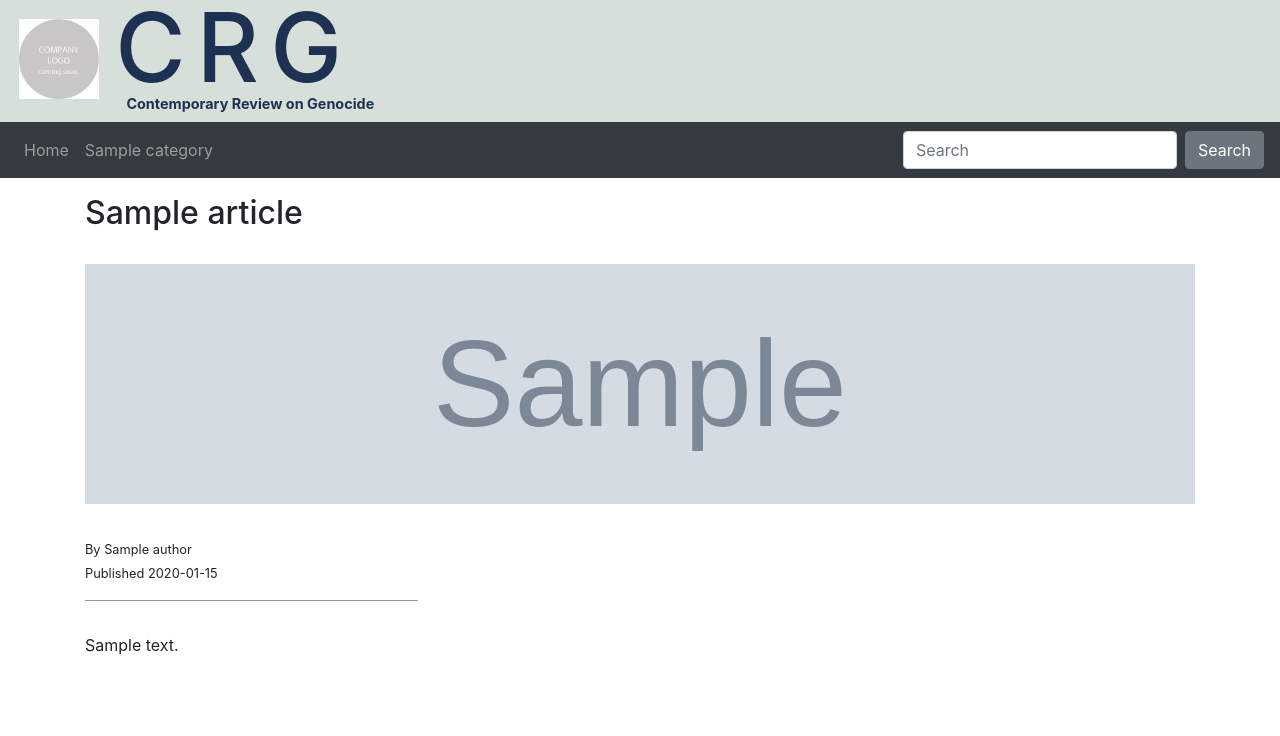
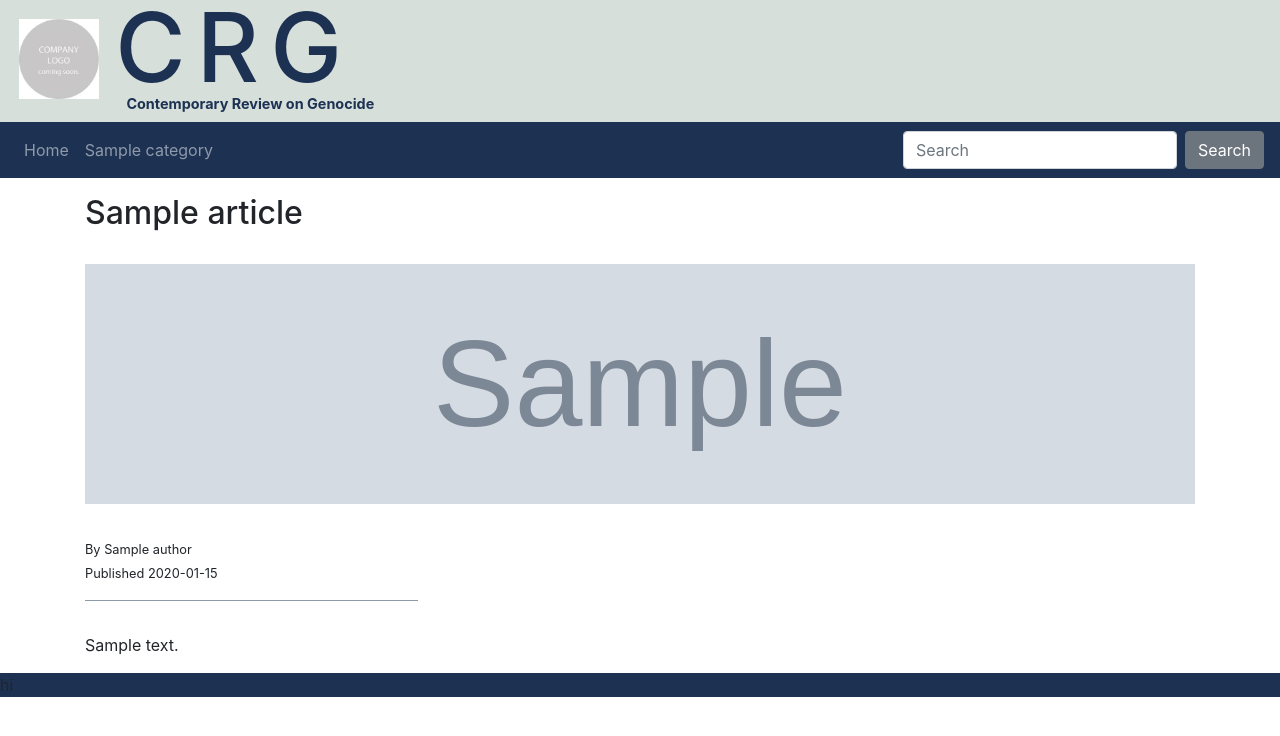
Before and after one commit to sventi555/CRG, a Django app: a page that uses templates/layout.html in a window 1280 px wide. Shown: the top 736 px of the page. Run offline with Django 3.2, Linux system fonts and the light colour scheme; tables that the repository leaves empty hold one stand-in row (values such as "Sample post"); grey boxes marked "Sample" are stand-in pictures; some libraries are stand-ins or nearby versions.

Commit message:
working on footer

```diff
--- a/static/css/styles.css
+++ b/static/css/styles.css
@@ -30,6 +30,10 @@
     margin: -1.3rem 0 0 0.7rem;
 }
 
+.navbar {
+    background-color: #1d3253;
+}
+
 .sticky {
     position: fixed;
     top: 0;
@@ -37,6 +41,6 @@
     z-index: 1000;
 }
 
-header + main {
-
+footer {
+    background-color: #1d3253;
 }
--- a/templates/layout.html
+++ b/templates/layout.html
@@ -26,12 +26,8 @@
         {% menu_bar %}
     </header>
 {% endblock header %}
-<main>{% block main %}{% endblock main %}</main>
-<footer>
-    {% block footer %}
-        {#TODO: add footer#}
-    {% endblock footer %}
-</footer>
+{% block main %}{% endblock main %}
+{% block footer %}<footer><p>hi</p></footer>{% endblock footer %}
 <script src="https://cdnjs.cloudflare.com/ajax/libs/jquery/3.3.1/jquery.min.js"></script>
 <script src="https://cdnjs.cloudflare.com/ajax/libs/popper.js/1.14.3/umd/popper.min.js" integrity="sha384-ZMP7rVo3mIykV+2+9J3UJ46jBk0WLaUAdn689aCwoqbBJiSnjAK/l8WvCWPIPm49" crossorigin="anonymous"></script>
 <script src="https://stackpath.bootstrapcdn.com/bootstrap/4.1.3/js/bootstrap.min.js" integrity="sha384-ChfqqxuZUCnJSK3+MXmPNIyE6ZbWh2IMqE241rYiqJxyMiZ6OW/JmZQ5stwEULTy" crossorigin="anonymous"></script>
--- a/website/templates/website/article_detail.html
+++ b/website/templates/website/article_detail.html
@@ -1,4 +1,4 @@
-{% include "layout.html" %}
+{% extends "layout.html" %}
 {% load static %}
 {% load extras %}
 
--- a/website/templates/website/home.html
+++ b/website/templates/website/home.html
@@ -1,4 +1,4 @@
-{% include "layout.html" %}
+{% extends "layout.html" %}
 {% load static %}
 
 {% block head %}
@@ -7,6 +7,7 @@
 {% endblock head %}
 
 {% block main %}
+    <main>
         <div id="wrapper" class="container-fluid d-xl-flex flex-xl-row">
             <div id="article-grid" class="container-fluid mb-4">
                 {% for article in articles %}
@@ -33,4 +34,5 @@
                 {% endfor %}
             </div>
         </div>
+    </main>
 {% endblock main %}
--- a/website/templates/website/list_articles.html
+++ b/website/templates/website/list_articles.html
@@ -1,4 +1,4 @@
-{% include "layout.html" %}
+{% extends "layout.html" %}
 {% load static %}
 {% load extras %}
 
@@ -7,7 +7,7 @@
 {% endblock head %}
 
 {% block main %}
-
+    <main>
         {% if category %}
             <div class="subcategories d-flex flex-wrap justify-content-center">
                 {% for subcategory in category.subcategories.all %}
@@ -81,7 +81,7 @@
                 {% endif %}
             </span>
         </div>
-
+    </main>
 {% endblock main %}
 
 {% block scripts %}
--- a/website/templates/website/menu_bar.html
+++ b/website/templates/website/menu_bar.html
@@ -1,4 +1,4 @@
-<nav id="menu_bar" class="navbar navbar-expand-lg navbar-dark bg-dark">
+<nav id="menu_bar" class="navbar navbar-expand-lg navbar-dark">
     <button class="navbar-toggler" type="button" data-toggle="collapse" data-target="#navbarSupportedContent" aria-controls="navbarSupportedContent" aria-expanded="false" aria-label="Toggle navigation">
         <span class="navbar-toggler-icon"></span>
     </button>
```
Also changed, not shown: static/images/facebook.png (added). Lines whose indentation alone changed are shown as unchanged.
